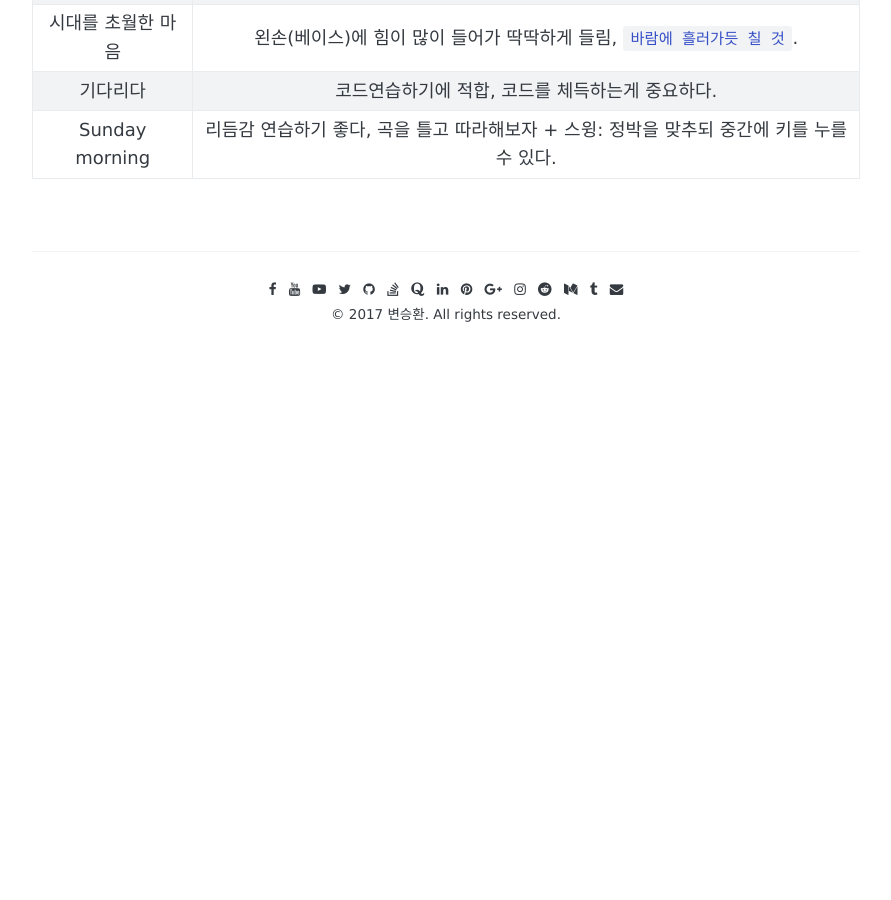
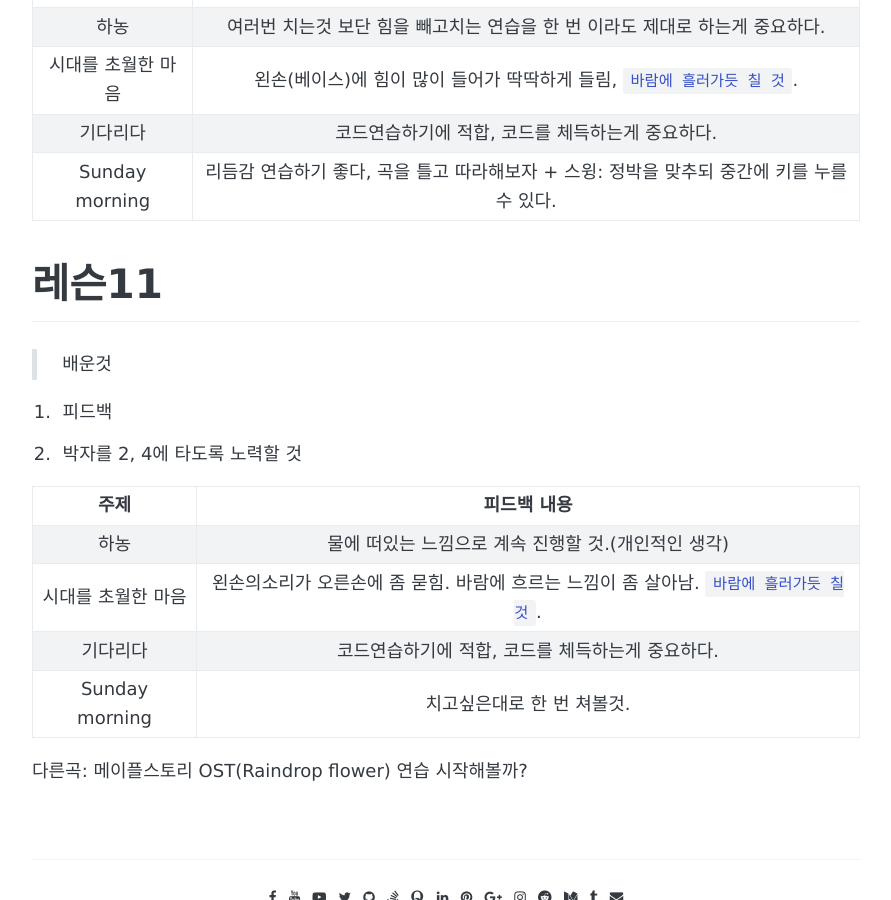
Before and after one commit to awesome-hwan/awesome-hwan.github.io, a Jekyll site: the page built from _posts/2018-05-19-[피아노 레슨].md, in a window 1280 px wide and 900 px high, scrolled down 7664 px. Shown: the whole window, without its empty margins (194-1085 px from the left). Built offline with Jekyll 4.4.1, drawn with Linux system fonts in a browser that asks for light colours; some web fonts are replaced; comment, search, counter and statistics services are not loaded; before the commit the page ends 8079 px from its top, so only the background shows below that; some of the changed text lies outside the part shown.

Commit message:
piano 11

```diff
--- a/_posts/2018-05-19-[피아노 레슨].md
+++ b/_posts/2018-05-19-[피아노 레슨].md
@@ -19,6 +19,7 @@ share: true
 8. [피아노 레슨 8(18.07.21)C7](#레슨8)
 9. [피아노 레슨 9(18.07.28)스타카토](#레슨9)
 10. [피아노 레슨 9(18.08.04)피드백, 바람에 흘러가듯 칠 것](#레슨10)
+10. [피아노 레슨 9(18.08.11)2,4 리듬 ](#레슨11)
 
 
 # 레슨1
@@ -250,3 +251,19 @@ ex) CM7: C E G + B플랫 (C에서 한음 내린것.)
 | 시대를 초월한 마음 | 왼손(베이스)에 힘이 많이 들어가 딱딱하게 들림, `바람에 흘러가듯 칠 것`. |
 | 기다리다 | 코드연습하기에 적합, 코드를 체득하는게 중요하다. |
 | Sunday morning | 리듬감 연습하기 좋다, 곡을 틀고 따라해보자 + 스윙: 정박을 맞추되 중간에 키를 누를 수 있다. |
+
+# 레슨11
+
+> 배운것
+
+1. 피드백
+2. 박자를 2, 4에 타도록 노력할 것
+
+| 주제 | 피드백 내용 |
+|:--:|:--:|
+| 하농 | 물에 떠있는 느낌으로 계속 진행할 것.(개인적인 생각) |
+| 시대를 초월한 마음 | 왼손의소리가 오른손에 좀 묻힘. 바람에 흐르는 느낌이 좀 살아남. `바람에 흘러가듯 칠 것`. |
+| 기다리다 | 코드연습하기에 적합, 코드를 체득하는게 중요하다. |
+| Sunday morning | 치고싶은대로 한 번 쳐볼것. |
+
+다른곡: 메이플스토리 OST(Raindrop flower) 연습 시작해볼까?
```
